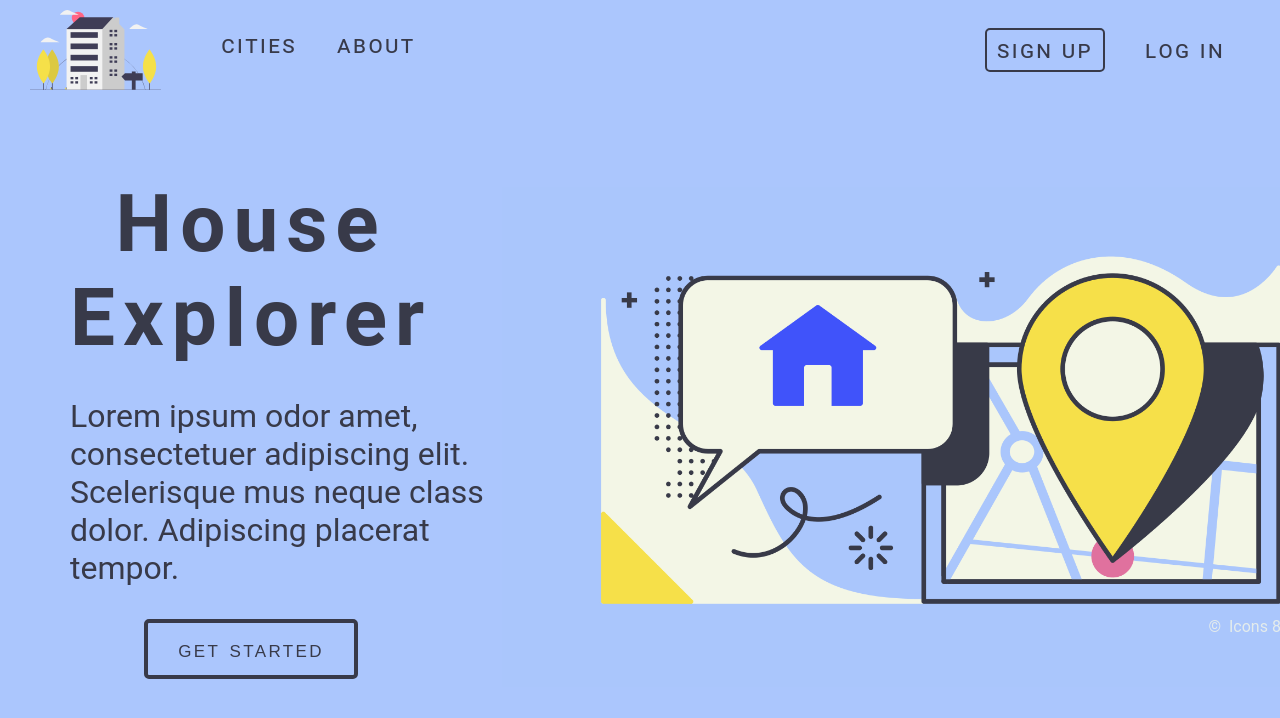
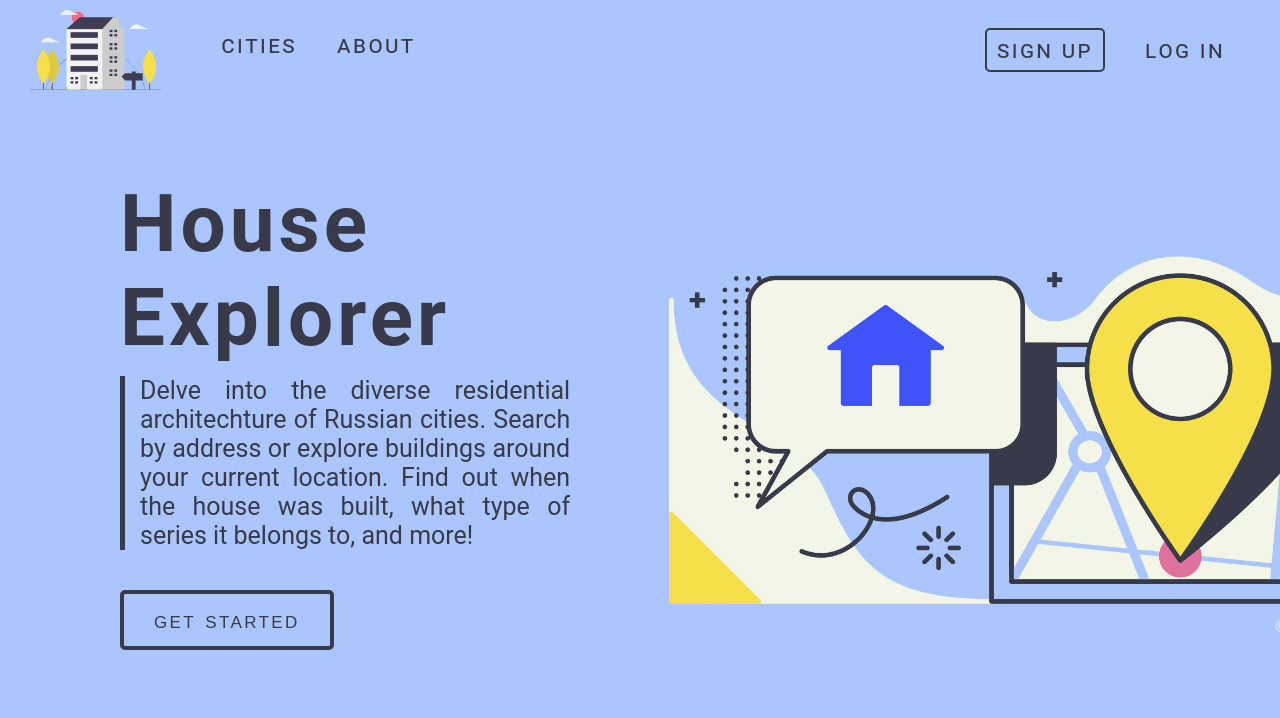
Before and after one commit to sasha-kir/house-explorer, a React (Create React App) app: page /house-explorer/ in a window 1280 px wide. Shown: the top 718 px of the page. Built offline with nearby package versions, Linux system fonts and the light colour scheme.

Commit message:
updated styles and text on home page

```diff
--- a/src/_config.sass
+++ b/src/_config.sass
@@ -1,5 +1,5 @@
 
-$primaryColor: #ABC6FD
+$primaryColor: #AAC6FC
 $primaryDarkColor: #383A49//#343543
 $primaryLightColor: #F3F5E7
 $primaryErrorColor: #FF8361
--- a/src/components/public-home-page/PublicHomePage.js
+++ b/src/components/public-home-page/PublicHomePage.js
@@ -15,11 +15,12 @@ const PublicHomePage = ({ loggedIn, history }) => {
             <div></div>
             <div></div>
             <div className="intro-wrapper">
-                <p className="intro-heading">House<br/>Explorer</p>
-                <p className="intro-text" >
-                    Lorem ipsum odor amet, consectetuer adipiscing elit.
-                    Scelerisque mus neque class dolor. Adipiscing placerat tempor.
-                </p>
+                <div className="intro-heading">House<br/>Explorer</div>
+                <div className="intro-text" >
+                    Delve into the diverse residential architechture of Russian cities.
+                    Search by address or explore buildings around your current location.
+                    Find out when the house was built, what type of series it belongs to, and more!
+                </div>
                 <button className="intro-btn" onClick={handleIntroBtnClick}>
                     get started
                 </button>
--- a/src/components/public-home-page/PublicHomePage.sass
+++ b/src/components/public-home-page/PublicHomePage.sass
@@ -19,37 +19,38 @@
 .cover-image-credit
     @extend %image-credit
     margin-top: -70px
-    margin-right: 110px
+    margin-right: 55px //110px
 
 .intro-wrapper
     color: $primaryDarkColor
-    /* margin: 0 10px */
-    margin-top: -80px
     justify-self: end
     align-self: start
     display: grid
-    grid-template-rows: 4fr 3fr 1fr
+    grid-template-rows: 4fr 3.5fr 2fr
     max-height: 500px
 
 .intro-heading
     font-size: 5em
     font-weight: bold
-    letter-spacing: .1em
-    text-align: center
-    margin-bottom: 0px
-    padding: 0 70px
+    letter-spacing: .05em
+    padding: 0 120px
 
 .intro-text
-    font-size: 2em
-    margin-left: 70px
-    align-self: start
+    font-size: 25px
+    margin-left: 120px
+    text-align: justify
+    align-self: end
+    padding-left: 15px
+    border-left: 5px solid $primaryDarkColor
 
 .intro-btn
     @extend %button-with-border
     font-size: 1.5em
     border-width: 4px
     padding: 5px 30px
-    justify-self: center
+    justify-self: start
+    margin-left: 120px
+    align-self: end
     height: 60px
 
     &:hover
```
Also changed, not shown: src/images/cover.png.
